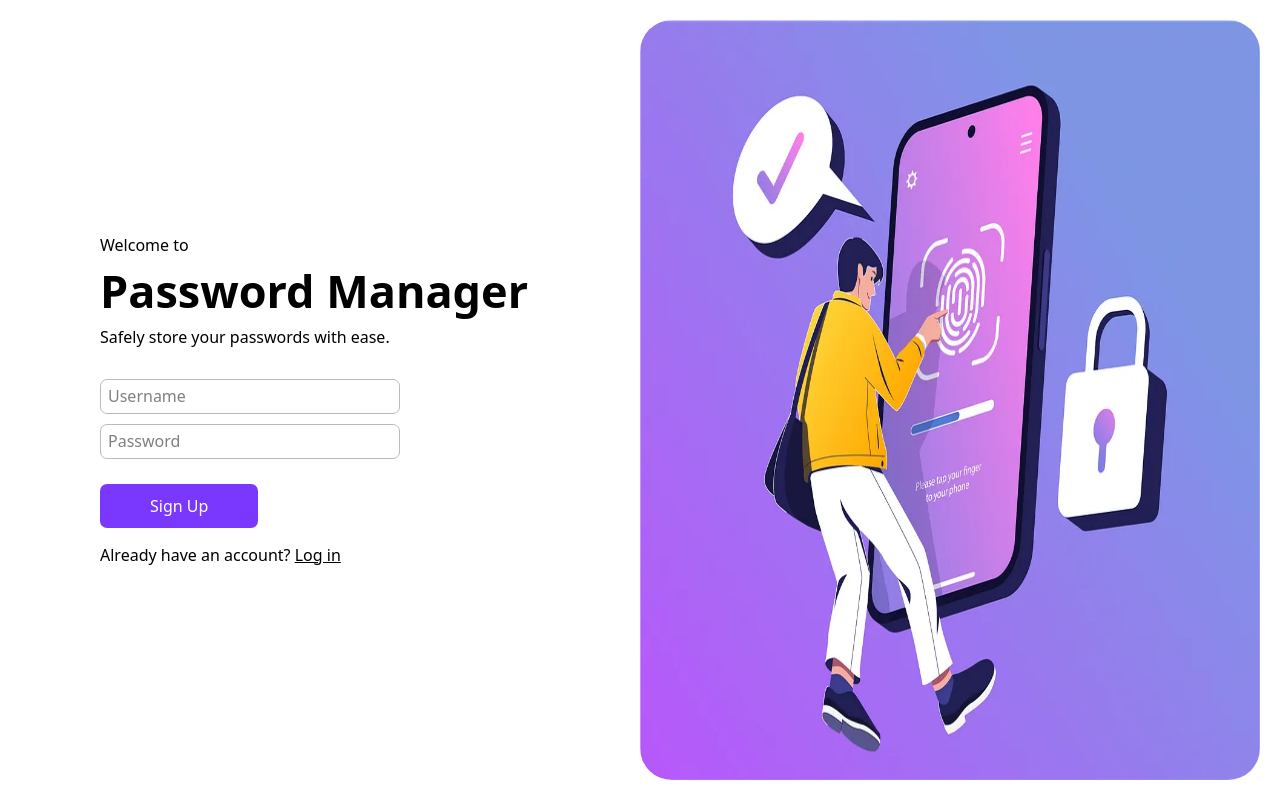
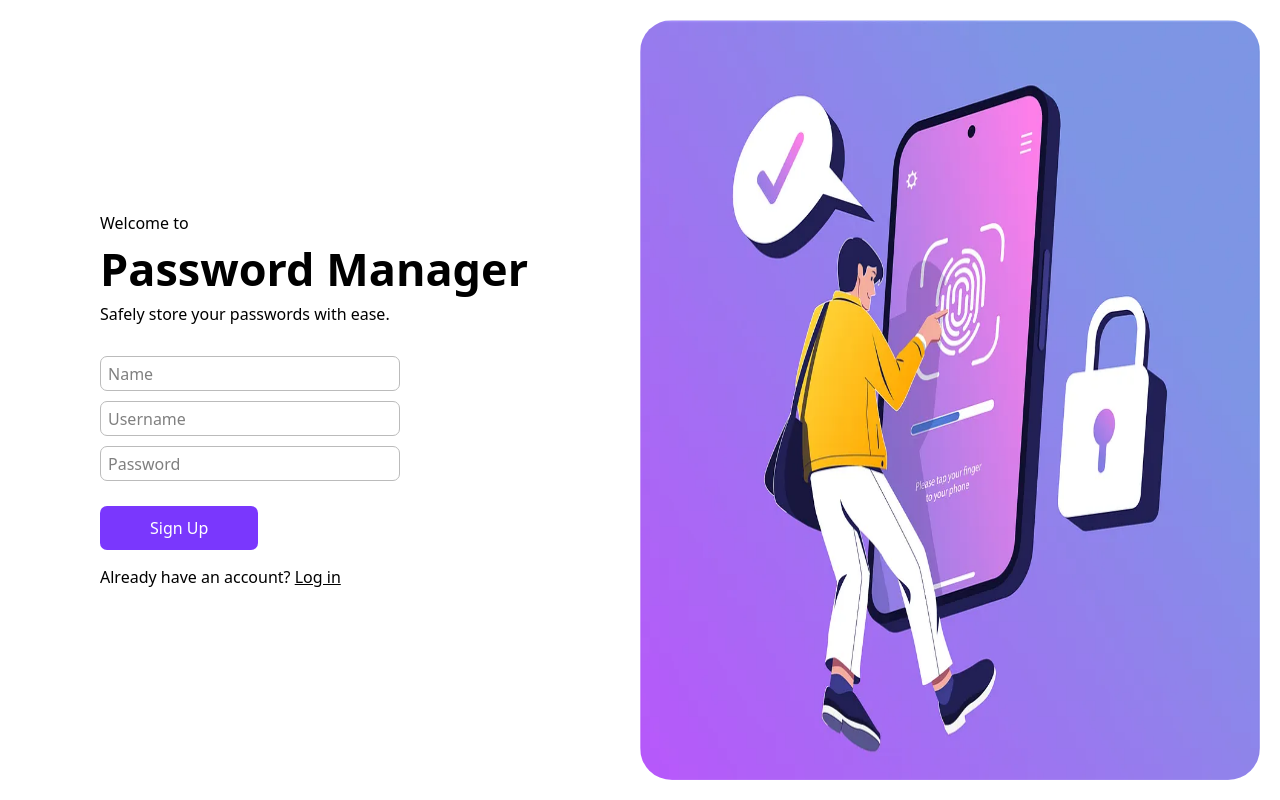
Before and after one commit to GeorgiosDrivas/password-manager, a Next.js app: page /signup in a window 1280 px wide. Built offline with nearby package versions, Linux system fonts and the light colour scheme.

Commit message:
feat: Add name field to sign-up form and change User model

```diff
--- a/src/app/signup/page.tsx
+++ b/src/app/signup/page.tsx
@@ -10,6 +10,9 @@ export default function Signup() {
         <span>Safely store your passwords with ease.</span>
       </div>
       <form>
+        <div>
+          <input type="text" placeholder="Name" required className="w-full" />
+        </div>
         <div>
           <input
             type="text"
```
Also changed, not shown: 1 other file (tests, documents, lock files or other folders).
